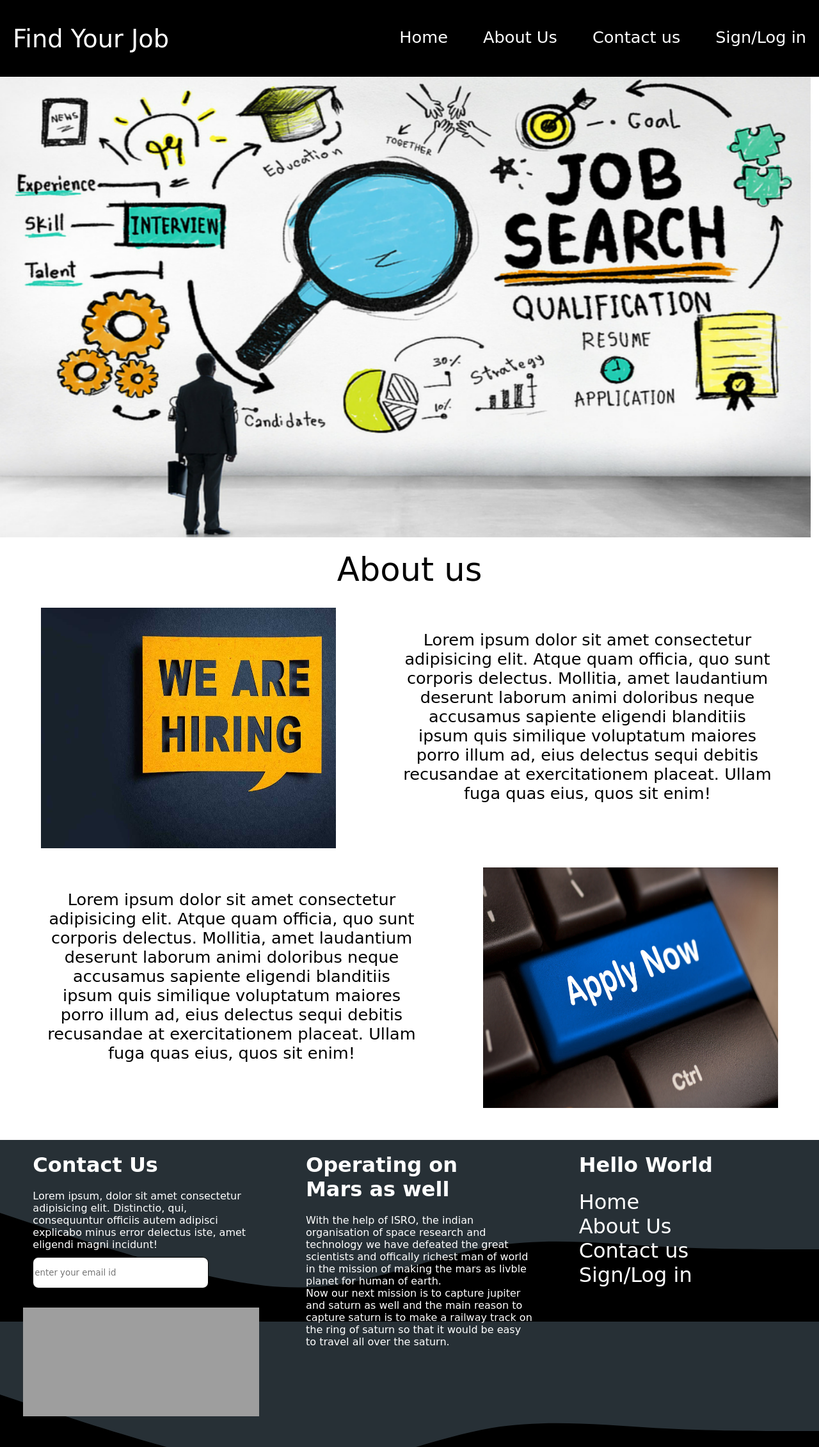
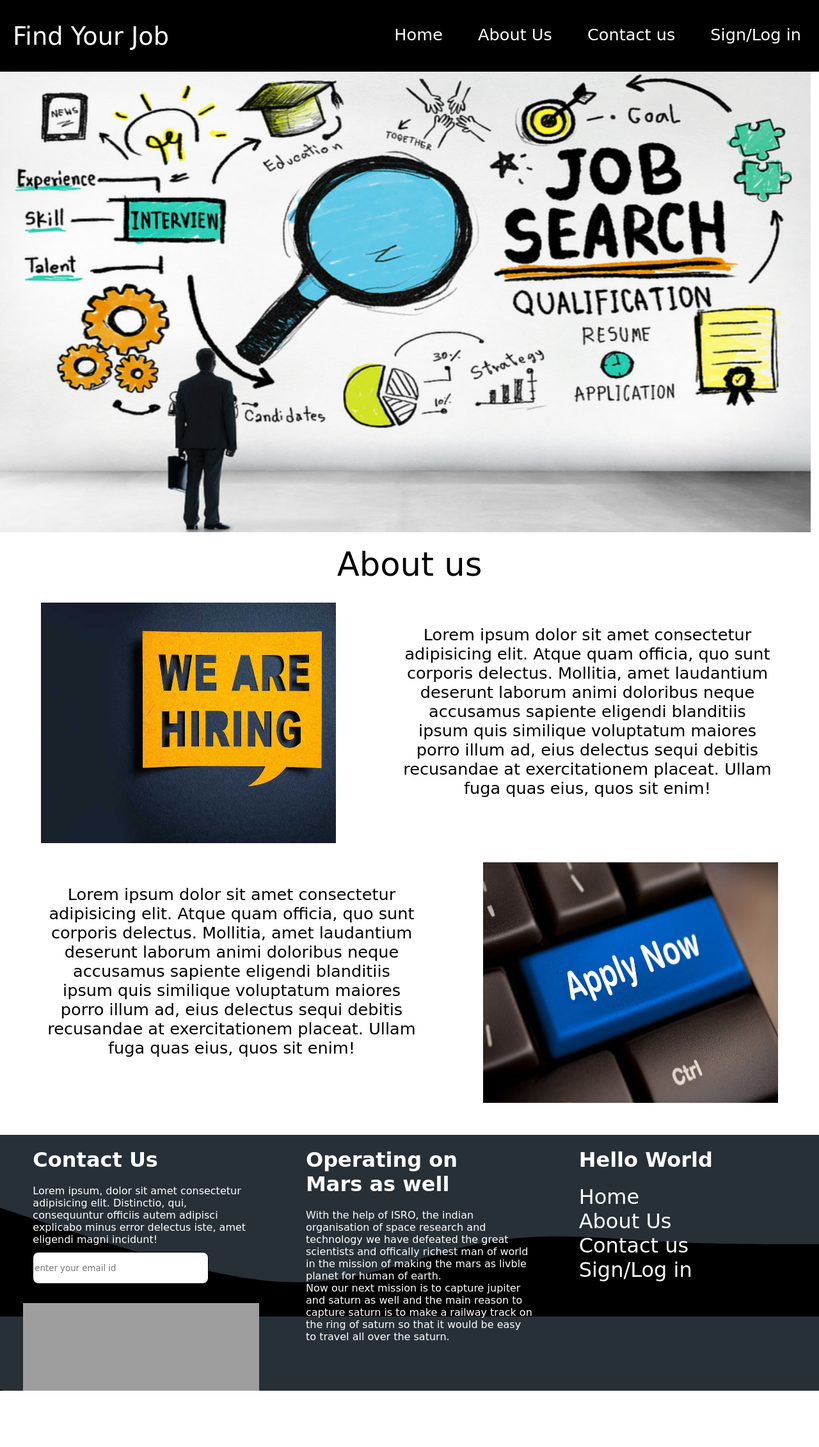
Before and after one commit to suyyash10/find_your_job, a Flask app: page / in a window 1280 px wide. Shown: the whole page at 64% size. After the commit the page ends 2174 px from the top, so only its background shows below. Run offline with Flask 2, Linux system fonts and the light colour scheme; some web fonts are replaced; grey boxes are pictures that could not be loaded.

Commit message:
made changes in the home.css file

```diff
--- a/static/css/home.css
+++ b/static/css/home.css
@@ -9,7 +9,7 @@ nav{
     background-color: black;
     color: white;
     width: 100vw;
-    height: 15vh;
+    height: 14vh;
     display: flex;
     align-items: center;
     justify-content: space-between;
@@ -19,7 +19,7 @@ nav{
     font-size: 3vw;
 }
 .lists{
-    padding-right: 20px;
+    padding-right: 28px;
 }
 .lists li{
     list-style: none;
@@ -27,7 +27,7 @@ nav{
     font-size: 2vw;
     margin-left: 50px;
     cursor: pointer;
-    transition: width 1s ease-out;
+    transition: width 0.7s ease-out;
 }
 .lists a{
     color: white;
@@ -82,7 +82,7 @@ nav{
 }
 footer{
     width: 100vw;
-    height: 60vh;
+    height: 50vh;
     background-color: black;
     background-image: url("/static/img/wave.svg");
     color: white;
@@ -91,7 +91,7 @@ footer{
 }
 .footer-sec1{
     width: 30%;
-    height: 90%;
+    height: 110%;
 }
 .heading-footer h1{
     padding: 20px 30px;
```
